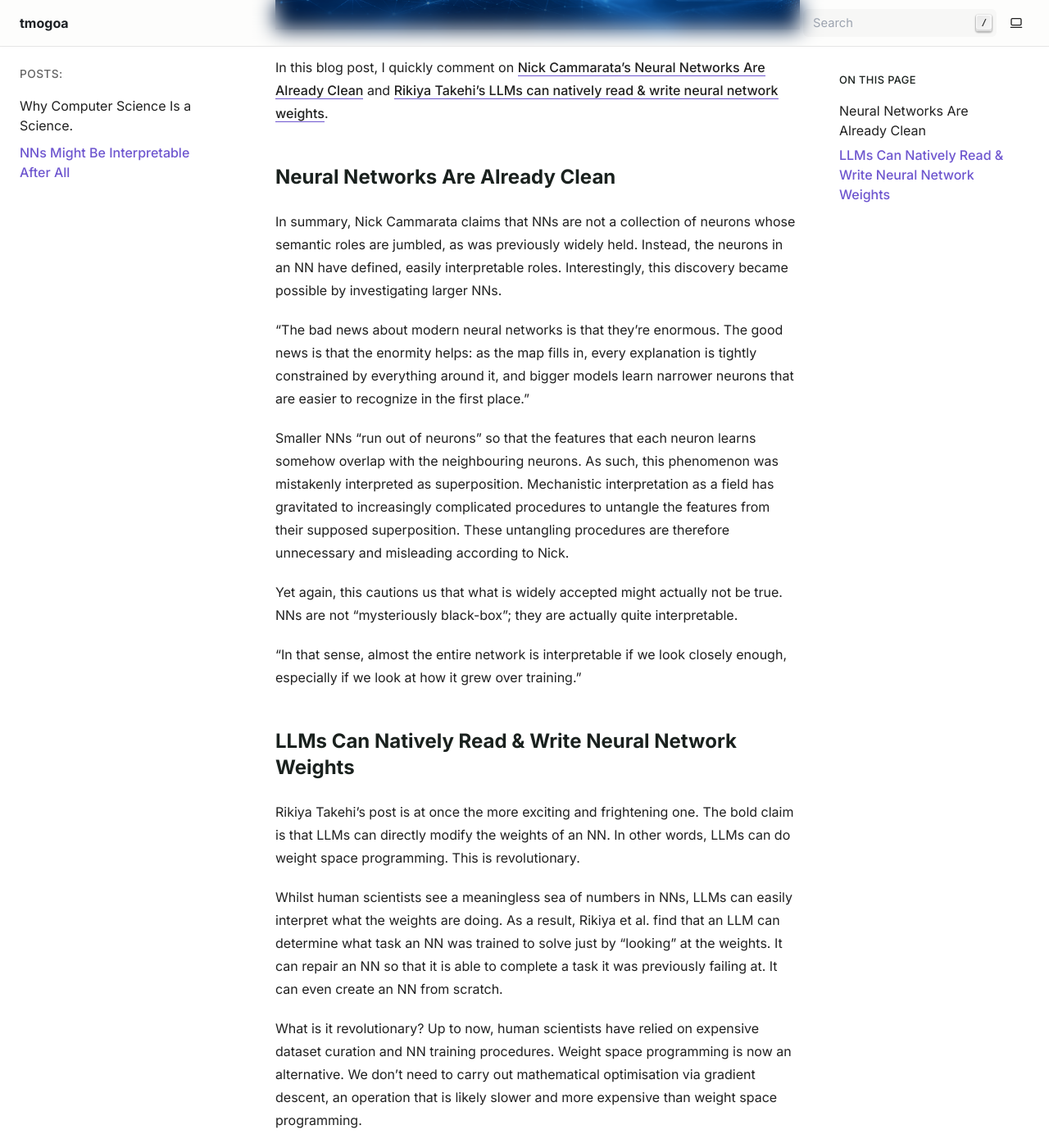
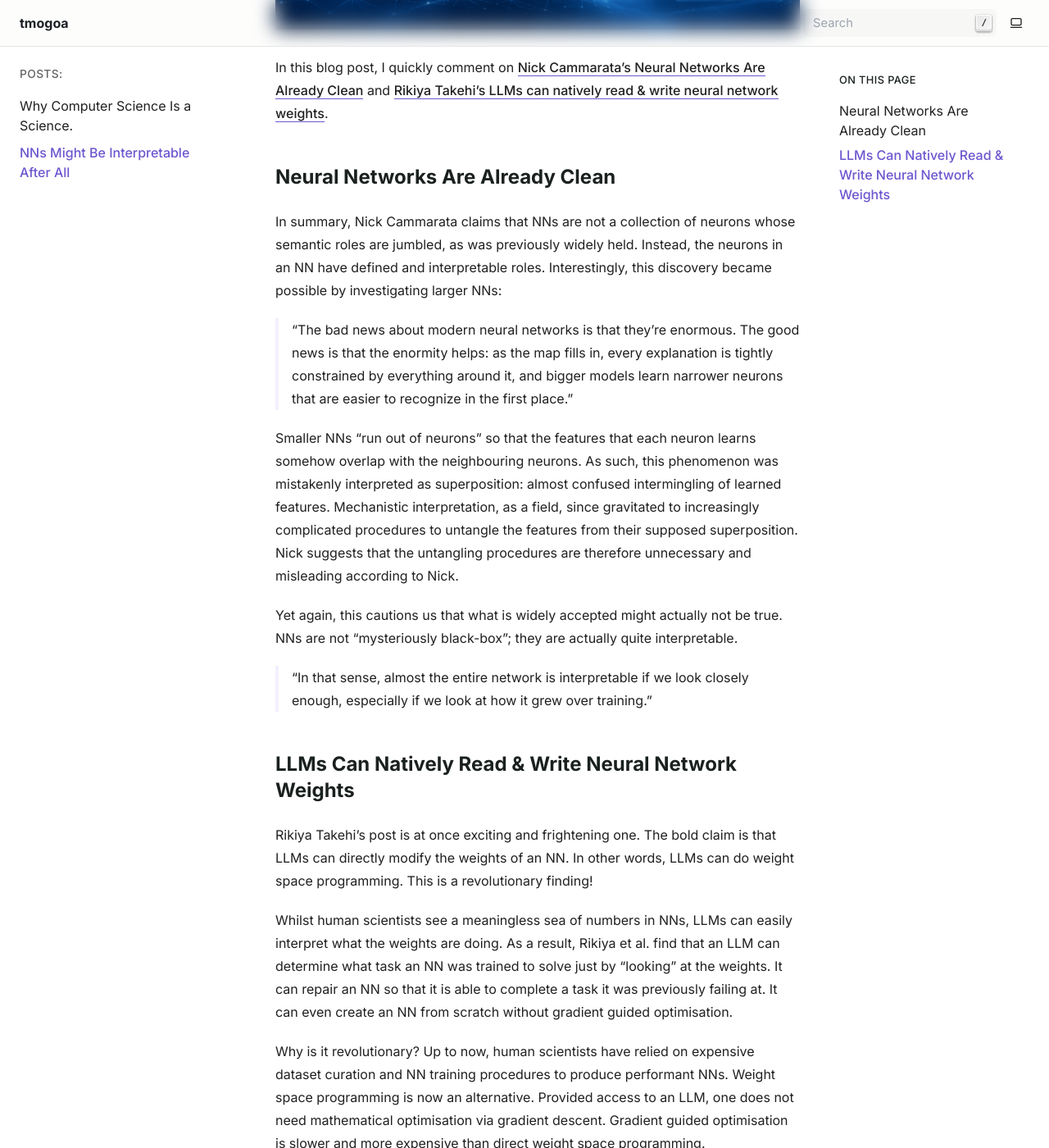
Before and after one commit to tmogoa/tmogoa.github.io, a Sphinx documentation site: the page built from source/posts/2026/nns-might-be-interpretable-after-all/index.rst, in a window 1280 px wide and 1400 px high, scrolled down 651 px. Shown: the whole window at 82% size. Built offline with Sphinx 7.4.7, drawn with Linux system fonts in a browser that asks for light colours; some of the changed text lies outside the part shown.

Commit message:
Dev (#14)
* feat(post): cs-sci

* fix(post): link url

* feat(post): nn interp.

* feat(post): add featured image

* fix(post): edits

```diff
--- a/source/posts/2026/nns-might-be-interpretable-after-all/index.rst
+++ b/source/posts/2026/nns-might-be-interpretable-after-all/index.rst
@@ -13,39 +13,40 @@ In this blog post, I quickly comment on `Nick Cammarata's Neural Networks Are Al
 Neural Networks Are Already Clean
 ---------------------------------
 In summary, Nick Cammarata claims that NNs are not a collection of neurons whose semantic roles are jumbled, as was previously widely held.
-Instead, the neurons in an NN have defined, easily interpretable roles.
-Interestingly, this discovery became possible by investigating larger NNs.
+Instead, the neurons in an NN have defined and interpretable roles.
+Interestingly, this discovery became possible by investigating larger NNs:
 
-"The bad news about modern neural networks is that they're enormous. The good news is that the enormity helps: as the map fills in, every explanation is tightly constrained by everything around it, and bigger models learn narrower neurons that are easier to recognize in the first place."
+    "The bad news about modern neural networks is that they're enormous. The good news is that the enormity helps: as the map fills in, every explanation is tightly constrained by everything around it, and bigger models learn narrower neurons that are easier to recognize in the first place."
 
 Smaller NNs "run out of neurons" so that the features that each neuron learns somehow overlap with the neighbouring neurons.
-As such, this phenomenon was mistakenly interpreted as superposition.
-Mechanistic interpretation as a field has gravitated to increasingly complicated procedures to untangle the features from their supposed superposition.
-These untangling procedures are therefore unnecessary and misleading according to Nick.
+As such, this phenomenon was mistakenly interpreted as superposition: almost confused intermingling of learned features.
+Mechanistic interpretation, as a field, since gravitated to increasingly complicated procedures to untangle the features from their supposed superposition.
+Nick suggests that the untangling procedures are therefore unnecessary and misleading according to Nick.
 
 Yet again, this cautions us that what is widely accepted might actually not be true. NNs are not "mysteriously black-box"; they are actually quite interpretable.
 
-"In that sense, almost the entire network is interpretable if we look closely enough, especially if we look at how it grew over training."
+    "In that sense, almost the entire network is interpretable if we look closely enough, especially if we look at how it grew over training."
 
 LLMs Can Natively Read & Write Neural Network Weights
 -----------------------------------------------------
 
-Rikiya Takehi's post is at once the more exciting and frightening one.
+Rikiya Takehi's post is at once exciting and frightening one.
 The bold claim is that LLMs can directly modify the weights of an NN.
 In other words, LLMs can do weight space programming.
-This is revolutionary.
+This is a revolutionary finding!
 
 Whilst human scientists see a meaningless sea of numbers in NNs, LLMs can easily interpret what the weights are doing. As a result, Rikiya et al. find that an LLM can determine what task an NN was trained to solve just by "looking" at the weights.
 It can repair an NN so that it is able to complete a task it was previously failing at.
-It can even create an NN from scratch.
+It can even create an NN from scratch without gradient guided optimisation.
 
-What is it revolutionary? Up to now, human scientists have relied on expensive dataset curation and NN training procedures.
+Why is it revolutionary? Up to now, human scientists have relied on expensive dataset curation and NN training procedures to produce performant NNs.
 Weight space programming is now an alternative.
-We don't need to carry out mathematical optimisation via gradient descent, an operation that is likely slower and more expensive than weight space programming.
+Provided access to an LLM, one does not need mathematical optimisation via gradient descent.
+Gradient guided optimisation is slower and more expensive than direct weight space programming.
 
 Rikiya et al. identify a few opportunities that may be created:
 
-- Auditing: LLMs can be used to investigate other NNs. No surprise, Nick Cammarata already dabbles in this.
+- Auditing: LLMs can be used to investigate other NNs. Nick Cammarata already dabbles in this.
 
 - Cheaper solutions: expensive optimisation will be unnecessary once there is an LLM.
 
@@ -56,3 +57,5 @@ Rikiya et al. identify a few opportunities that may be created:
 - Self-improvement: agents will much more easily improve themselves (scary).
 
 - Two NNs excelling at different tasks can be meaningfully combined (model merging).
+
+The evidence that LLMs can perform weight space programming bolsters the claim that NNs are indeed interpretable.
```
